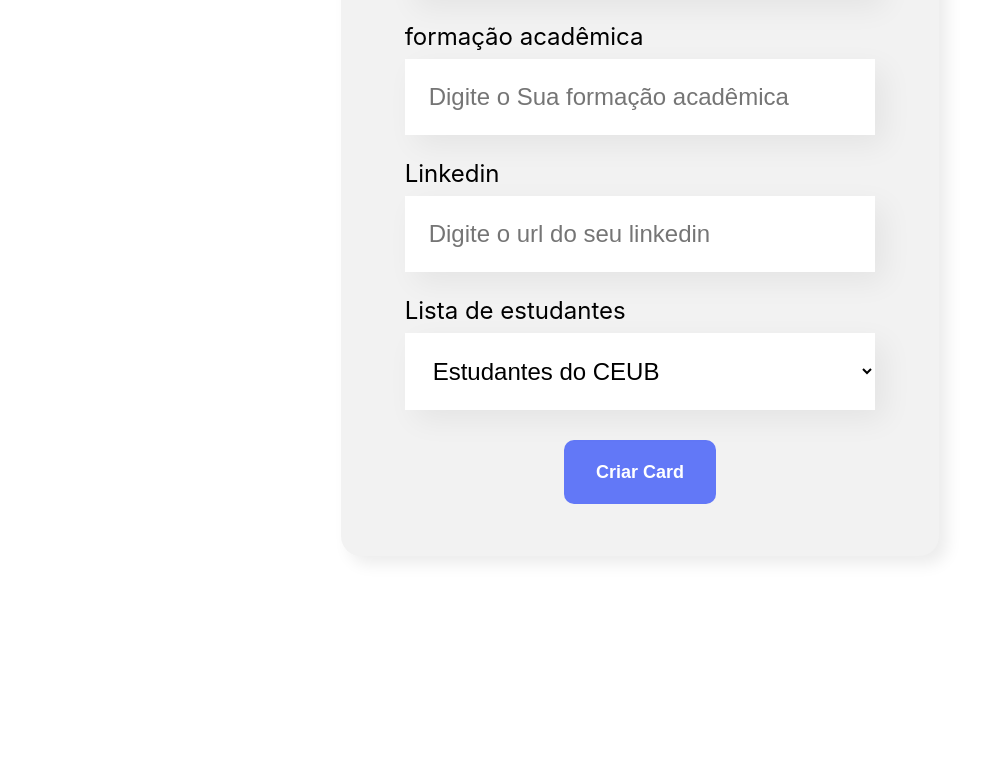
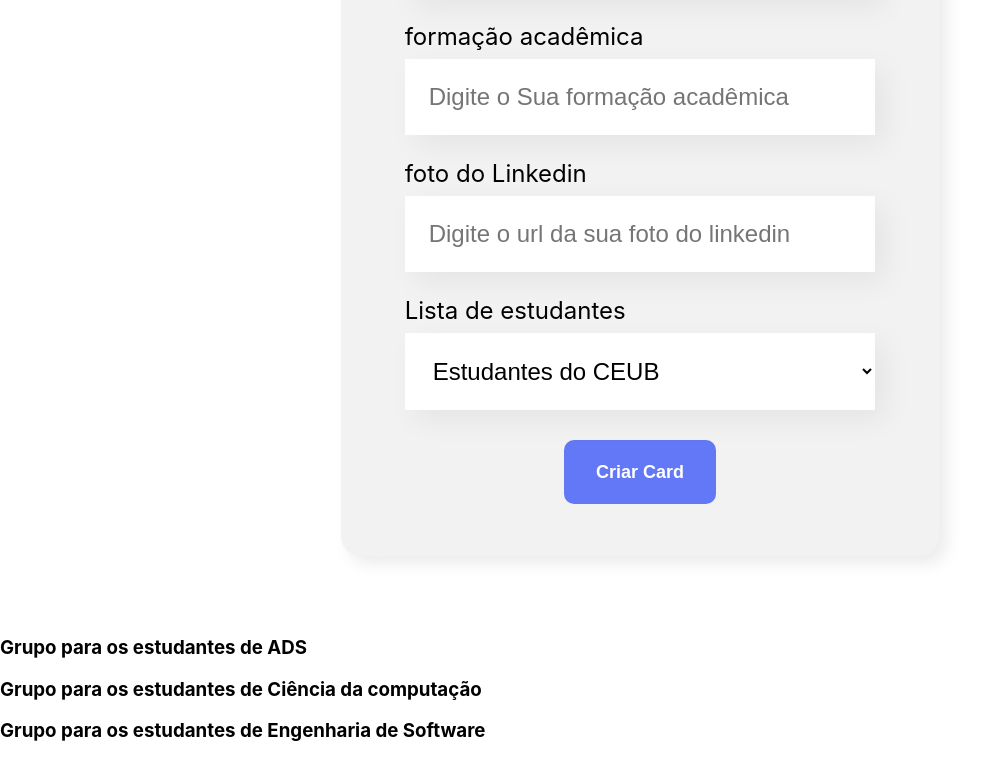
Before and after one commit to JoaoPaulo23342/Estudantes, a React (Create React App) app in the folder organo/: page / in a window 1280 px wide. Shown: the part 943-1704 px from the top of the page, without its empty margins (0-1006 px from the left). Before the commit the page ends 1579 px from the top, so only its background shows below. Built offline with nearby package versions, Linux system fonts and the light colour scheme.

Commit message:
criando o componente estudantes

```diff
--- a/organo/src/App.js
+++ b/organo/src/App.js
@@ -1,18 +1,24 @@
 import { useState } from 'react';
 import Banner from './components/Banner/Banner';
 import Formulario from './components/Formulario';
+import Estudantes from './components/Estudantes/Index';
+
 
 
 function App() {
   const [estudantes, setEstudantes] = useState([])
   const newEstudante = (estudante) =>  {
     console.log(estudante)
+    setEstudantes([...estudantes, estudante])
 
   }
   return (
     <div className="App">
       <Banner />
       <Formulario estudanteLogin={estudante => newEstudante(estudante)}/>
+      <Estudantes nome="Grupo para os estudantes de ADS"/>
+      <Estudantes nome="Grupo para os estudantes de Ciência da computação"/>
+      <Estudantes nome="Grupo para os estudantes de Engenharia de Software"/>
 
     </div>
   );
--- /dev/null
+++ b/organo/src/components/Estudantes/Index.js
@@ -0,0 +1,11 @@
+import './Estudantes.css'
+
+const Estudantes = (props) => {
+    return (
+        <section>
+            <h3>{props.nome}</h3>
+        </section>
+    )
+}
+
+export default Estudantes
--- a/organo/src/components/Formulario/index.js
+++ b/organo/src/components/Formulario/index.js
@@ -36,7 +36,7 @@ const Formulario = (props) => {
 
                 <TextArea obrigatorio={true} label="formação acadêmica" placeholder="Digite o Sua formação acadêmica" value_of={formacaoAcademica} aoSwitch={value_of => setFormacaoAcademica(value_of)}/>
 
-                <TextArea obrigatorio={true} label="Linkedin" placeholder="Digite o url do seu linkedin" value_of={linkedin} aoSwitch={value_of => setLinkedin(value_of)}/>
+                <TextArea obrigatorio={true} label="foto do Linkedin" placeholder="Digite o url da sua foto do linkedin" value_of={linkedin} aoSwitch={value_of => setLinkedin(value_of)}/>
 
                 <Lista obrigatorio={true} itens={times} label='Lista de estudantes' value_of={estudantes} aoSwitch={value_of => setEstudantes(value_of)}/>
                 <Botao>
```
Also changed, not shown: organo/src/components/Estudantes/Estudantes.css (added).
